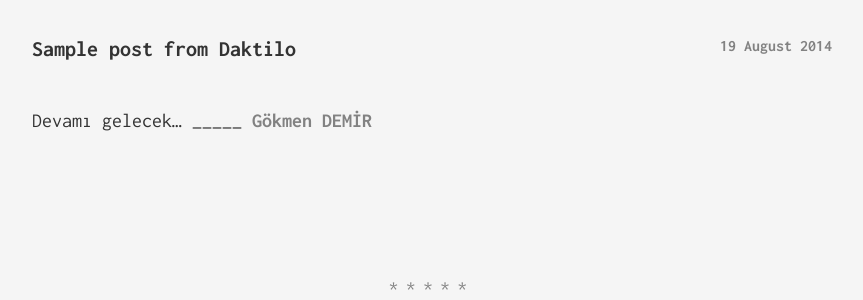
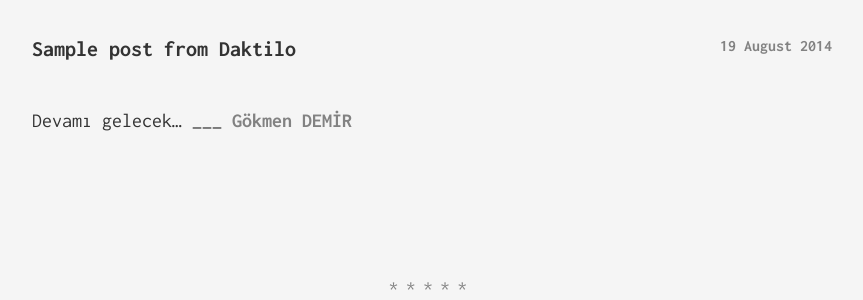
Before and after one commit to JohnGkmn/JohnGkmn.github.io, a Jekyll site: the page built from writeups.md, in a window 1280 px wide. Shown: the part 869-1169 px from the top of the page, without its empty margins (208-1071 px from the left). Built offline with Jekyll 4.4.1, drawn with Linux system fonts in a browser that asks for light colours.

Commit message:
Alt çizgi hatası düzeltild.
Alt çizgi hatası düzeltild.

```diff
--- a/writeups.md
+++ b/writeups.md
@@ -17,5 +17,5 @@ permalink: /writeups/
 </ul>
 
 Devamı gelecek...
-_____
+___
 [Gökmen DEMİR](https://johnGkmn.github.io)
```
